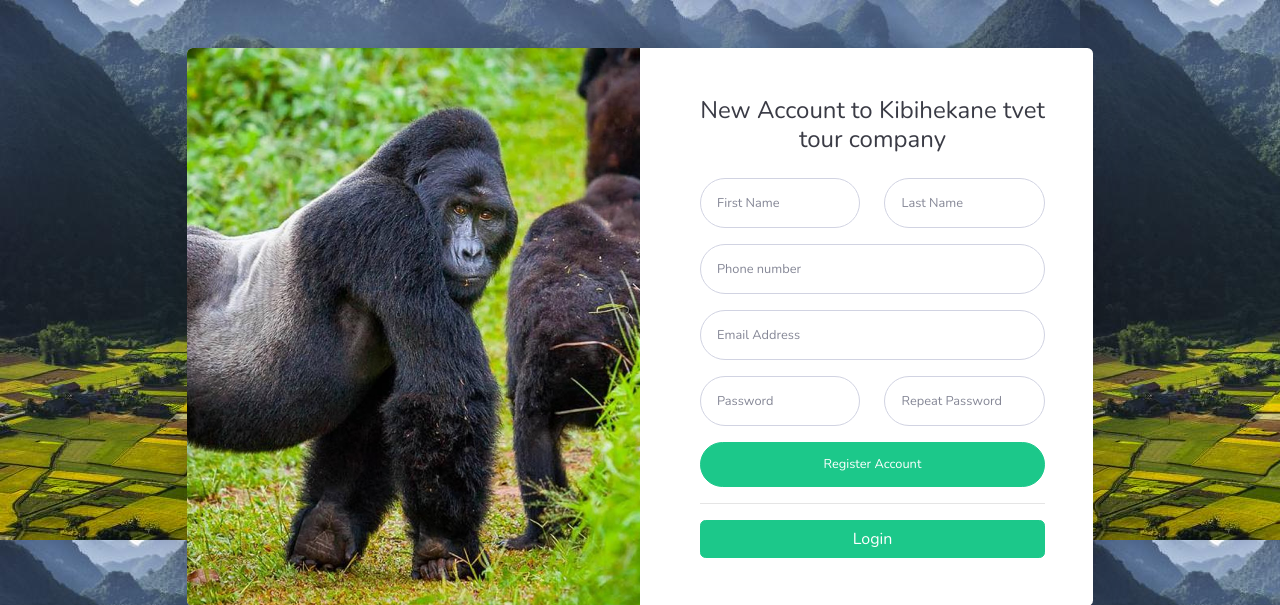
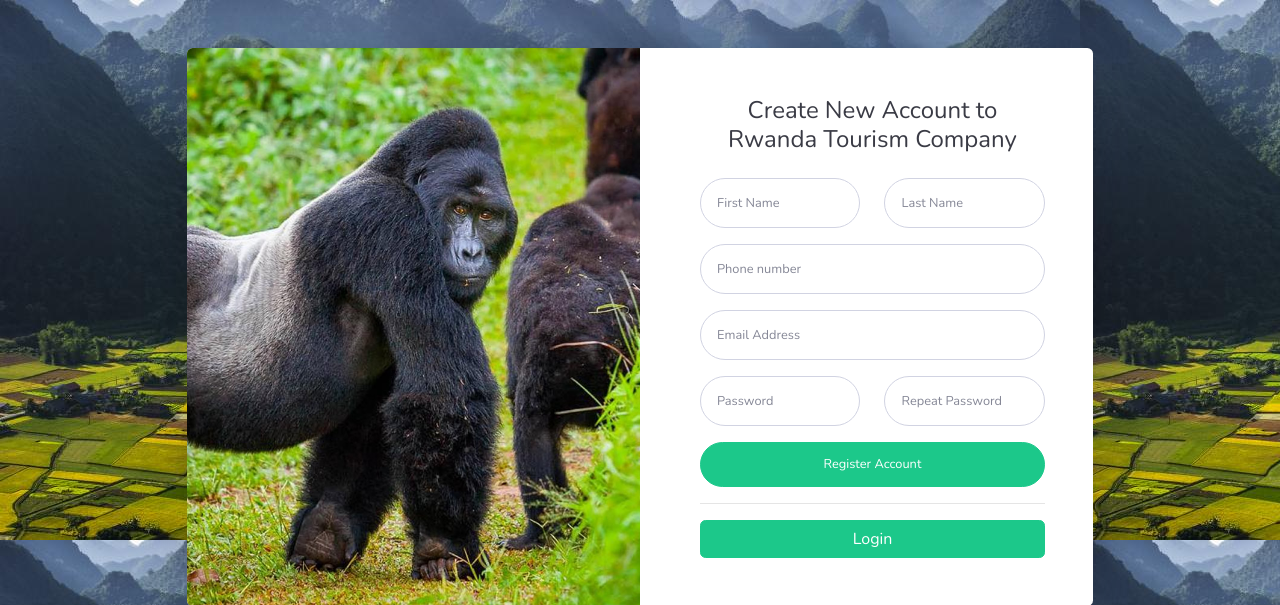
Before and after one commit to enock-meston/CATPDO, a PHP site: page /cat1/register.php in a window 1280 px wide. Shown: the top 605 px of the page. Run offline with PHP 8.4, Linux system fonts and the light colour scheme; some libraries are stand-ins or nearby versions.

Commit message:
query and fetch

```diff
--- a/register.php
+++ b/register.php
@@ -59,7 +59,7 @@
     <meta name="description" content="">
     <meta name="author" content="">
 
-    <title>Rwanda National Park - new Account</title>
+    <title>Rwanda Tourism Company  - Create new Account</title>
 
     <!-- Custom fonts for this template-->
     <link href="account/vendor/fontawesome-free/css/all.min.css" rel="stylesheet" type="text/css">
@@ -89,7 +89,7 @@
                             <div class="col-lg-6">
                                 <div class="p-5">
                                     <div class="text-center">
-                                        <h1 class="h4 text-gray-900 mb-4">New Account to Kibihekane tvet tour company</h1>
+                                        <h1 class="h4 text-gray-900 mb-4">Create New Account to Rwanda Tourism Company</h1>
                                     </div>
 
                                     <div class="row">
--- a/user/includes/sidebar.php
+++ b/user/includes/sidebar.php
@@ -5,7 +5,7 @@
         <div class="sidebar-brand-icon rotate-n-15">
             <!-- <i class="fas fa-laugh-wink"></i> -->
         </div>
-        <div class="sidebar-brand-text mx-3">Rwanda Tourism  <sup>Company</sup></div>
+        <div class="sidebar-brand-text mx-3"><sup>Rwanda Tourism  Company</sup></div>
     </a>
     <!-- Divider -->
     <hr class="sidebar-divider my-0">
@@ -82,7 +82,7 @@
                                 </tr>
                             </tfoot>
                             <tbody>
-                                <?php
+                            <?php
                                 $uid= $_SESSION['user_id'];
                                                 $select = "SELECT tblreservation.rid as rid,tblreservation.parkid as parkid,
                                                 tblreservation.visitor as visitor, tblreservation.date as date,tblreservation.Status as status,
```
